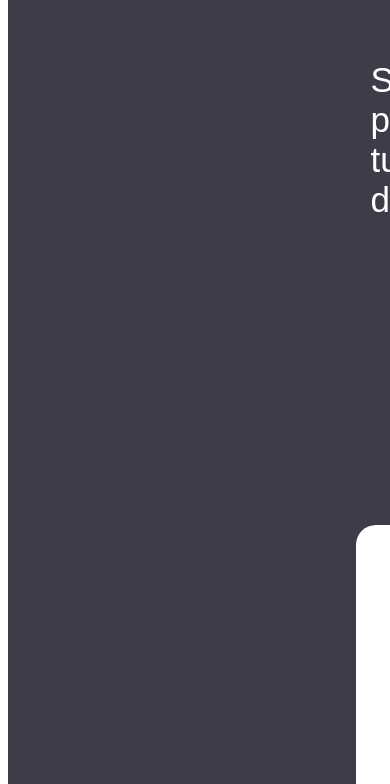
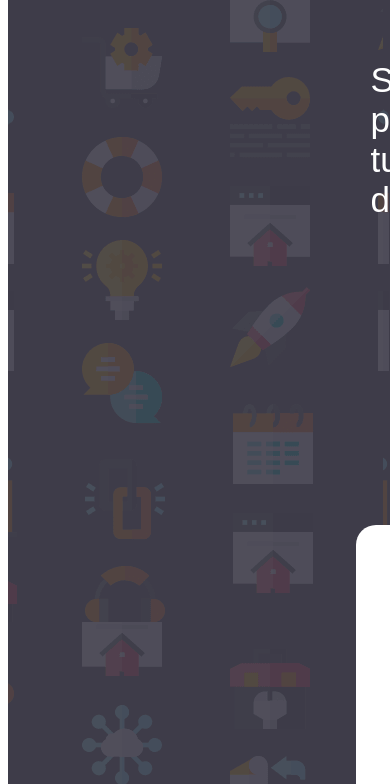
Before and after one commit to Devcoder980/signup, a plain HTML site: page index.html in a window 390 px wide. Shown: the part 386-1170 px from the top of the page. Drawn offline with Linux system fonts and the light colour scheme.

Commit message:
Update style.css

```diff
--- a/style.css
+++ b/style.css
@@ -12,7 +12,7 @@
 main {
     width: 1450px;
 
-    background-image: url('/intro-component-with-signup-form-master/images/bg-intro-desktop.png');
+    background-image: url('bg-intro-desktop.png');
     background-color: hsl(0deg 100% 74%);
     margin: 0px;
     padding: 0px;
@@ -129,7 +129,7 @@ strong {
         justify-content: center;
         align-items: center;
         background-color: hsl(249, 10%, 26%);
-        background-image: url("/intro-component-with-signup-form-master/images/bg-intro-mobile.png");
+        background-image: url("bg-intro-mobile.png");
 
     }
 
```
